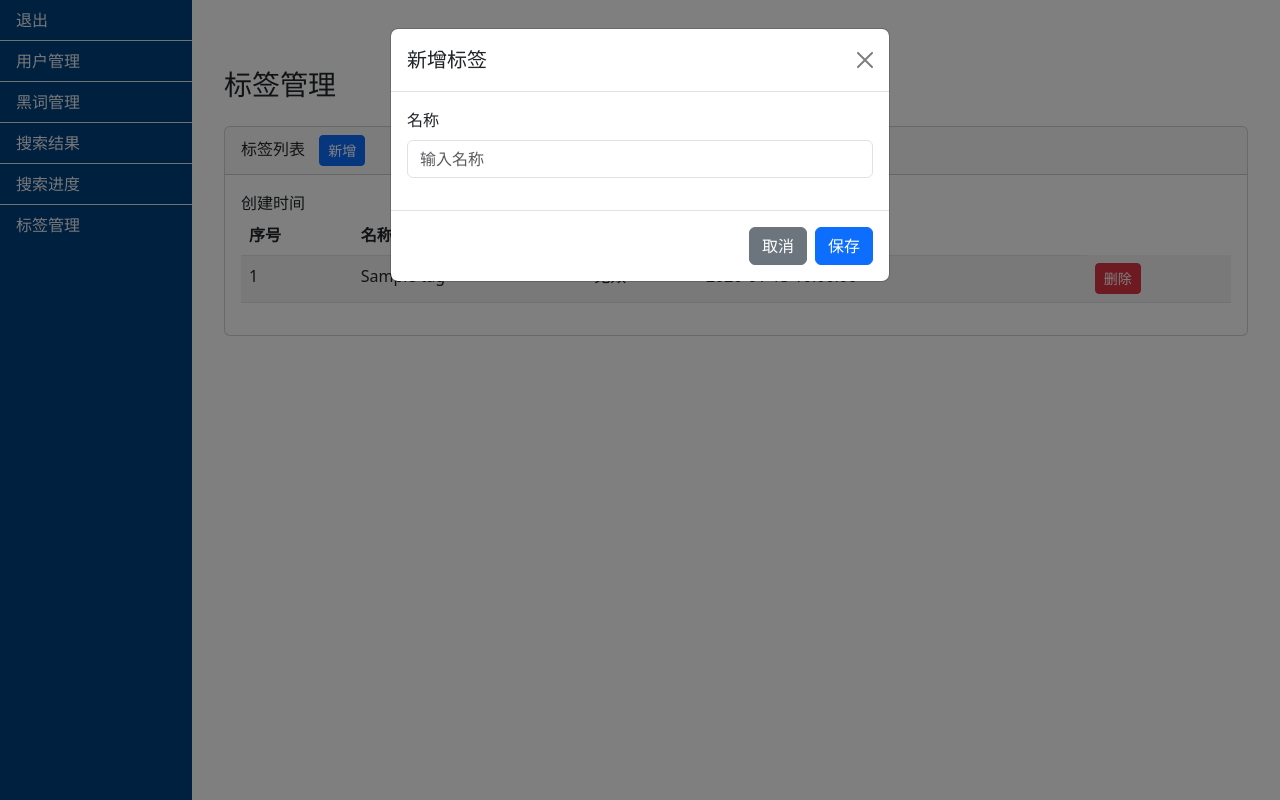
After one commit to maaaster77/jd_web, a Flask app: page /api/tag/list in a window 1280 px wide, after a click on "新增". The commit adds this page. Run offline with Flask 3, Linux system fonts and the light colour scheme; the visitor is signed in with stand-in values (Sample User, id 1); tables that the repository leaves empty hold one stand-in row (values such as "Sample post"); parts of the project's set-up code (start-up, migrations or seed data) failed here and were passed over; some libraries are stand-ins or nearby versions.

Commit message:
判断telegram是个人还是群组&标签添加删除

```diff
--- /dev/null
+++ b/jd/views/api/tag/tag_action.py
@@ -0,0 +1,43 @@
+from flask import render_template, redirect, url_for, request
+
+from jd import db
+from jd.models.result_tag import ResultTag
+from jd.services.tag import TagService
+from jd.views import get_or_exception
+from jd.views.api import api
+
+
+@api.route('/tag/list', methods=['GET'])
+def tag_list():
+    tags = ResultTag.query.order_by(ResultTag.updated_at.desc()).all()
+    data = [{
+        'id': row.id,
+        'name': row.title,
+        'status': TagService.StatusMap[row.status],
+        'created_at': row.created_at.strftime('%Y-%m-%d %H:%M:%S'),
+    } for row in tags]
+    return render_template('tag_manage.html', data=data)
+
+
+@api.route('/tag/delete')
+def tag_delete():
+    tag_id = get_or_exception('tag_id', request.args, 'int')
+    tag = ResultTag.query.filter_by(id=tag_id).first()
+    if tag:
+        ResultTag.query.filter_by(id=tag_id, status=ResultTag.StatusType.VALID).update(
+            {'status': ResultTag.StatusType.INVALID})
+
+    return redirect(url_for('api.tag_list'))
+
+
+@api.route('/tag/add', methods=['POST'])
+def tag_add():
+    name = get_or_exception('name', request.form, 'str')
+    tag = ResultTag.query.filter_by(title=name).first()
+    if tag:
+        ResultTag.query.filter_by(title=name).update({'status': ResultTag.StatusType.VALID})
+    else:
+        tag = ResultTag(title=name)
+        db.session.add(tag)
+
+    return redirect(url_for('api.tag_list'))
--- a/templates/base.html
+++ b/templates/base.html
@@ -55,6 +55,8 @@
                class="list-group-item list-group-item-action custom-link">搜索结果</a>
             <a href="{{ url_for('api.black_keyword_search_queue_list') }}"
                class="list-group-item list-group-item-action custom-link">搜索进度</a>
+            <a href="{{ url_for('api.tag_list') }}"
+               class="list-group-item list-group-item-action custom-link">标签管理</a>
         </div>
     </div>
     <!-- /#sidebar-wrapper -->
--- /dev/null
+++ b/templates/tag_manage.html
@@ -0,0 +1,108 @@
+{% extends 'base.html' %}
+
+{% block style %}
+
+{% endblock style %}
+<style>
+    .content-details {
+        display: flex;
+        flex-direction: column;
+        gap: 5px;
+        font-size: 0.8em;
+    }
+
+    .content-details .detail-row {
+        display: grid;
+        grid-template-columns: repeat(4, minmax(0, 1fr));
+        gap: 5px;
+    }
+
+    .content-details .detail-row span {
+        border: 1px solid #ccc;
+        padding: 5px;
+        white-space: nowrap;
+        overflow: hidden;
+        text-overflow: ellipsis;
+    }
+
+    .tag-select {
+        height: auto; /* 允许自动调整高度 */
+        max-height: 200px; /* 设置最大高度，以适应屏幕空间 */
+        overflow-y: auto; /* 当内容超出时显示垂直滚动条 */
+    }
+</style>
+
+{% block content %}
+    <div class="container mt-5">
+        <h3 class="mb-4">标签管理</h3>
+
+        <div class="card mb-3 mt-4">
+            <div class="card-header">
+                标签列表
+                <a href="" class="btn btn-sm btn-primary add_parse_result"
+                   data-bs-toggle="modal"
+                   data-bs-target="#addTagModal"
+                   style="margin-left: 10px">新增</a>
+            </div>
+            <div class="card-body">
+                <table class="table table-striped table-hover">
+                    <thead>
+                    <tr>
+                        <th scope="col">序号</th>
+                        <th scope="col">名称</th>
+                        <th scope="col">状态</th
+                        <th scope="col">创建时间</th>
+                        <th scope="col">操作</th>
+                    </tr>
+                    </thead>
+                    <tbody>
+                    {% for word in data %}
+                        <tr>
+                            <td>{{ word.id }}</td>
+                            <td>{{ word.name }}</td>
+                            <td>{{ word.status }}</td>
+                            <td>{{ word.created_at }}</td>
+                            <td><a href="{{ url_for('api.tag_delete', tag_id=word.id) }}"
+                                   class="btn btn-sm btn-danger delete-user"
+                                   onclick="return confirm('确定删除该标签吗？')">删除</a></td>
+                        </tr>
+                    {% endfor %}
+                    </tbody>
+                </table>
+            </div>
+            <!-- Add tag Modal -->
+            <div class="modal fade" id="addTagModal" tabindex="-1" aria-labelledby="addTagModalLabel"
+                 aria-hidden="true">
+                <div class="modal-dialog">
+                    <div class="modal-content">
+                        <div class="modal-header">
+                            <h5 class="modal-title" id="addTagModalLabel">新增标签</h5>
+                            <button type="button" class="btn-close" data-bs-dismiss="modal" aria-label="Close"></button>
+                        </div>
+                        <form id="addResultForm" action="{{ url_for('api.tag_add') }}" method="POST">
+                            <div class="modal-body">
+                                <!-- Form to add new result -->
+                                <div class="mb-3">
+                                    <label for="addTag" class="form-label">名称</label>
+                                    <input type="text" class="form-control" id="name" name="name" placeholder="输入名称" required>
+                                </div>
+                            </div>
+                            <div class="modal-footer">
+                                <button type="button" class="btn btn-secondary" data-bs-dismiss="modal">取消</button>
+                                <button type="submit" class="btn btn-primary" id="addTagResult">保存</button>
+                            </div>
+                        </form>
+
+                    </div>
+                </div>
+            </div>
+
+        </div>
+
+
+    </div>
+{% endblock content %}
+
+{% block script %}
+
+{% endblock script %}
```
Also changed, not shown: dbrt/ddl.sql (+12 -1 lines), dbrt/dml.sql (+10 -0 lines), jd/models/result_tag.py (added, +14 -0 lines), jd/services/spider/telegram_spider.py (added, +67 -0 lines), jd/services/tag.py (added, +8 -0 lines), jd/views/api/black_keyword/keyword.py (+7 -23 lines), templates/search_result.html (+1 -12 lines), utils/search_filter.py (+5 -3 lines), jd/views/api/tag/__init__.py (added).
